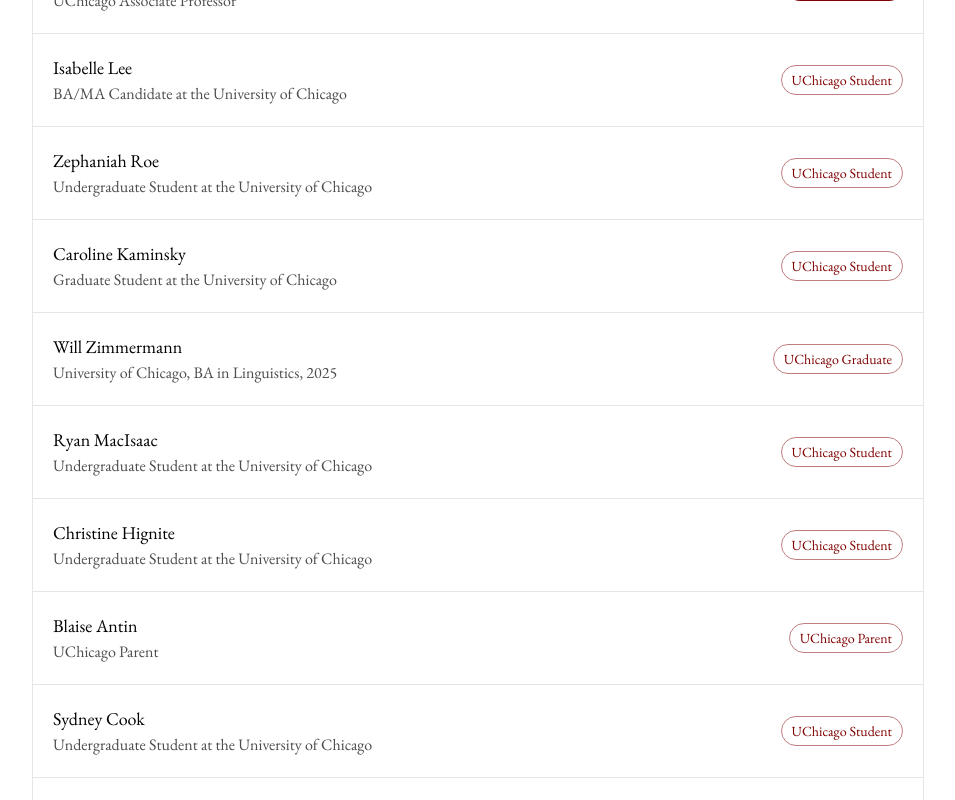
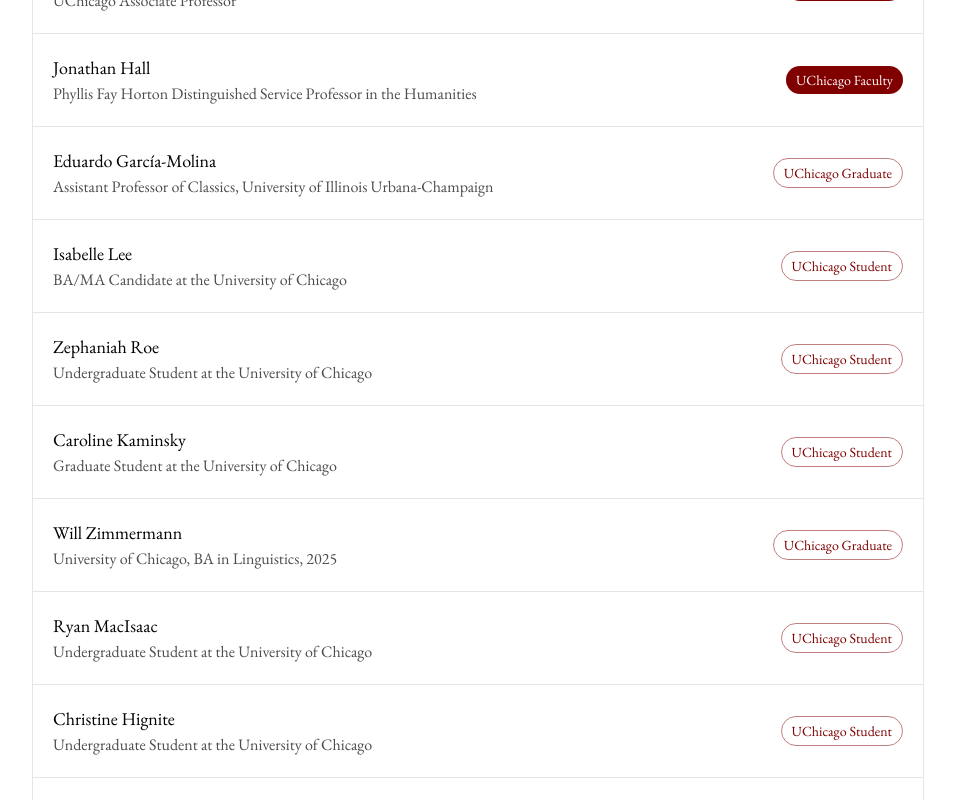
Before and after one commit to zroe1/uchicago-open-letter, a Next.js app: page / in a window 1280 px wide. Shown: the part 3940-4740 px from the top of the page, without its empty margins (316-1271 px from the left). Built offline with nearby package versions, Linux system fonts and the light colour scheme.

Commit message:
update website

```diff
--- a/src/app/page.tsx
+++ b/src/app/page.tsx
@@ -416,6 +416,18 @@
                   badgeType: "emphasized",
                 },
                 {
+                  name: "Jonathan Hall",
+                  title: "Phyllis Fay Horton Distinguished Service Professor in the Humanities",
+                  badge: "UChicago Faculty",
+                  badgeType: "emphasized",
+                },
+                {
+                  name: "Eduardo García-Molina",
+                  title: "Assistant Professor of Classics, University of Illinois Urbana-Champaign",
+                  badge: "UChicago Graduate",
+                  badgeType: "normal",
+                },
+                {
                   name: "Isabelle Lee",
                   title: "BA/MA Candidate at the University of Chicago",
                   badge: "UChicago Student",
@@ -450,6 +462,71 @@
                   title: "Undergraduate Student at the University of Chicago",
                   badge: "UChicago Student",
                   badgeType: "normal",
+                },
+                {
+                  name: "Theo Johnson",
+                  title: "University of Chicago, BA, 2025",
+                  badge: "UChicago Graduate",
+                  badgeType: "normal",
+                },
+                {
+                  name: "Mickey Kelly",
+                  title: "University of Chicago, BA Physics, 2024",
+                  badge: "UChicago Graduate",
+                  badgeType: "normal",
+                },
+                {
+                  name: "Will Epstein",
+                  title: "University of Chicago, BS, 2025",
+                  badge: "UChicago Graduate",
+                  badgeType: "normal",
+                },
+                {
+                  name: "Carolina Sardinas",
+                  title: "Undergraduate Student at the University of Chicago",
+                  badge: "UChicago Student",
+                  badgeType: "normal",
+                },
+                {
+                  name: "Hudson Ozaki Kottman",
+                  title: "University of Chicago, Graduate",
+                  badge: "UChicago Graduate",
+                  badgeType: "normal",
+                },
+                {
+                  name: "Cole Washburn",
+                  title: "Univeristy of Chicago, Bachelors of English, 2025",
+                  badge: "UChicago Graduate",
+                  badgeType: "normal",
+                },
+                {
+                  name: "Yujini Son",
+                  title: "University of Chicago, BA, 2025",
+                  badge: "UChicago Graduate",
+                  badgeType: "normal",
+                },
+                {
+                  name: "Kayla Davis",
+                  title: "Undergraduate Student at the University of Chicago",
+                  badge: "UChicago Student",
+                  badgeType: "normal",
+                },
+                {
+                  name: "Selah Dungey",
+                  title: "Undergraduate Student at the University of Chicago",
+                  badge: "UChicago Student",
+                  badgeType: "normal",
+                },
+                {
+                  name: "Don Harmon",
+                  title: "University of Chicago, BA Classics and Comparative Literature, 2022",
+                  badge: "UChicago Graduate",
+                  badgeType: "normal",
+                },
+                {
+                  name: "Mae Daughety",
+                  title: "Undergraduate at Texas State University",
+                  badge: null,
                 },
                 {
                   name: "Blaise Antin",
@@ -506,7 +583,63 @@
                   badgeType: "normal",
                 },
                 {
+                  name: "Anjali Jain",
+                  title: "Incoming Master of Arts Program in the Humanities",
+                  badge: "UChicago Student",
+                  badgeType: "normal",
+                },
+                {
+                  name: "Owen Sussman",
+                  title: "Undergraduate Student at the University of Chicago",
+                  badge: "UChicago Student",
+                  badgeType: "normal",
+                },
+                {
+                  name: "Yufei Chen",
+                  title: "BA/MA Candidate at the University of Chicago",
+                  badge: "UChicago Student",
+                  badgeType: "normal",
+                },
+                {
+                  name: "Charles Robinson",
+                  title: "Undergraduate Student at the University of Chicago",
+                  badge: "UChicago Student",
+                  badgeType: "normal",
+                },
+                {
+                  name: "Francesco Rahe",
+                  title: "BA in Fundamentals: Issues and Texts and Religious Studies, 2025",
+                  badge: "UChicago Graduate",
+                  badgeType: "normal",
+                },
+                {
+                  name: "Marcus Catanzaro",
+                  title: "Undergraduate Student at the University of Chicago",
+                  badge: "UChicago Student",
+                  badgeType: "normal",
+                },
+                {
+                  name: "Tuba Balta",
+                  title: "Undergraduate Student at the University of Chicago",
+                  badge: "UChicago Student",
+                  badgeType: "normal",
+                },
+                {
+                  name: "Leslie Xiao",
+                  title: "Undergraduate Student at the University of Chicago",
+                  badge: "UChicago Student",
+                  badgeType: "normal",
+                },
+                {
                   name: "Alex Hasapis",
+                  badge: null,
+                },
+                {
+                  name: "Egheosase Odiase",
+                  badge: null,
+                },
+                {
+                  name: "Emily Siwing Xia",
                   badge: null,
                 },
                 {
@@ -545,12 +678,38 @@
                   badgeType: "normal",
                 },
                 {
-                  name: "Sophie [last name]",
+                  name: "Felix Farb",
+                  title: "Undergraduate Student at the University of Chicago",
+                  badge: "UChicago Student",
+                  badgeType: "normal",
+                },
+                {
+                  name: "Ashley Campos",
+                  title: "Undergraduate Student at the University of Chicago",
+                  badge: "UChicago Student",
+                  badgeType: "normal",
+                },
+                {
+                  name: "Nicole Faigen",
+                  badge: null,
+                },
+                {
+                  name: "Amy D",
+                  title: "Undergraduate Student",
+                },
+                {
+                  name: "Jo",
+                  title: "Undergraduate Student at the University of Chicago",
+                  badge: "UChicago Student",
+                  badgeType: "normal",
+                },
+                {
+                  name: "Sophie",
                   title: "Kings College London Alumni",
                   badge: null,
                 },
                 {
-                  name: "Mia [last name]",
+                  name: "Mia",
                   title: "Undergraduate Student at the University of Chicago",
                   badge: "UChicago Student",
                   badgeType: "normal",
```
